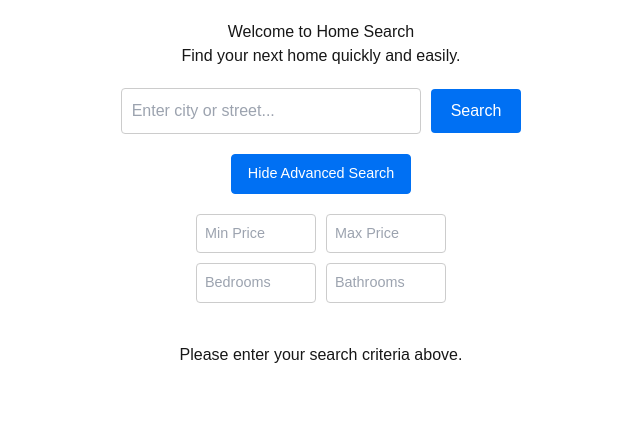
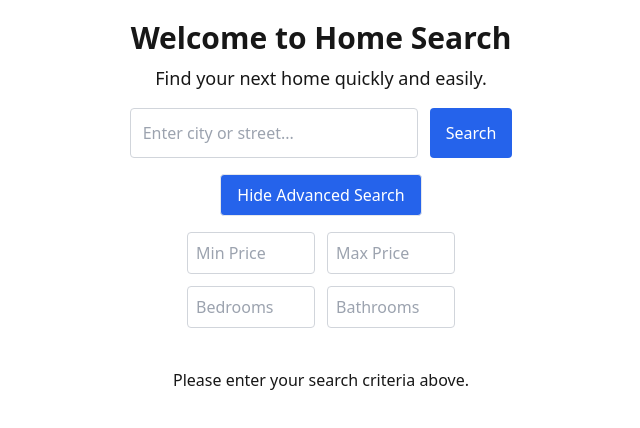
Before and after one commit to MarkGores/home-search, a Next.js app in the folder frontend/: page / in a window 1280 px wide. Both pictures are taken after a click on the button "Show Advanced Search". Shown: the top 428 px of the page, without its empty margins (319-959 px from the left). Built offline with nearby package versions, Linux system fonts and the light colour scheme.

Commit message:
added tailwind and swiper

```diff
--- /dev/null
+++ b/frontend/app/listing/[id]/swiper-modules.d.ts
@@ -0,0 +1,5 @@
+declare module "swiper" {
+    export * from "swiper/types";
+    export const Navigation: any;
+    export const Pagination: any;
+  }
--- a/frontend/app/page.tsx
+++ b/frontend/app/page.tsx
@@ -1,24 +1,24 @@
 "use client";
 
-import { useState } from 'react';
-import Link from 'next/link';
+import { useState } from "react";
+import Link from "next/link";
 
 export default function Home() {
-  // State for basic search
-  const [searchQuery, setSearchQuery] = useState('');
-  // Advanced search criteria state
+
+  // Basic search state
+  const [searchQuery, setSearchQuery] = useState("");
+  // Advanced search states
   const [advancedSearchVisible, setAdvancedSearchVisible] = useState(false);
-  const [priceMin, setPriceMin] = useState('');
-  const [priceMax, setPriceMax] = useState('');
-  const [bedrooms, setBedrooms] = useState('');
-  const [bathrooms, setBathrooms] = useState('');
-
-  // State for listings and feedback
+  const [priceMin, setPriceMin] = useState("");
+  const [priceMax, setPriceMax] = useState("");
+  const [bedrooms, setBedrooms] = useState("");
+  const [bathrooms, setBathrooms] = useState("");
+  // Listings and feedback
   const [listings, setListings] = useState<any[]>([]);
   const [loading, setLoading] = useState(false);
   const [error, setError] = useState<string | null>(null);
 
-  // Function to fetch all listings and then filter them based on the criteria
+  // Fetch listings from backend and filter based on criteria
   const handleSearch = async () => {
     // Only search if at least one criterion is provided
     if (
@@ -33,10 +33,9 @@ export default function Home() {
     setLoading(true);
     setError(null);
     try {
-      const res = await fetch('http://localhost:3001/api/listings');
-      if (!res.ok) throw new Error('Network response was not ok');
+      const res = await fetch("http://localhost:3001/api/listings");
+      if (!res.ok) throw new Error("Network response was not ok");
       const data = await res.json();
-      // Filter listings based on both basic and advanced criteria
       const filtered = data.filter((listing: any) => {
         // Basic search: by city or street name
         let matchesBasic = true;
@@ -47,7 +46,6 @@ export default function Home() {
             (listing.StreetName &&
               listing.StreetName.toLowerCase().includes(searchQuery.toLowerCase()));
         }
-
         // Advanced filters
         let matchesAdvanced = true;
         if (priceMin.trim()) {
@@ -57,11 +55,11 @@ export default function Home() {
           matchesAdvanced = matchesAdvanced && listing.ListPrice <= Number(priceMax);
         }
         if (bedrooms.trim()) {
-          // Assuming the JSON field for bedroom count is "BedroomsTotal"
+          // Assuming "BedroomsTotal" is the JSON field for bedroom count
           matchesAdvanced = matchesAdvanced && listing.BedroomsTotal >= Number(bedrooms);
         }
         if (bathrooms.trim()) {
-          // Assuming the JSON field for bathroom count is "BathroomsTotalInteger"
+          // Assuming "BathroomsTotalInteger" is the JSON field for bathroom count
           matchesAdvanced = matchesAdvanced && listing.BathroomsTotalInteger >= Number(bathrooms);
         }
         return matchesBasic && matchesAdvanced;
@@ -80,115 +78,68 @@ export default function Home() {
   };
 
   return (
-    <div style={{ padding: '20px', fontFamily: 'sans-serif' }}>
+    <div className="p-5 font-sans">
       {/* Hero Section */}
-      <header style={{ textAlign: 'center', marginBottom: '40px' }}>
-        <h1>Welcome to Home Search</h1>
-        <p>Find your next home quickly and easily.</p>
-        <form onSubmit={handleSubmit} style={{ marginTop: '20px' }}>
+      <header className="text-center mb-10">
+        <h1 className="text-3xl font-bold">Welcome to Home Search</h1>
+        <p className="mt-2 text-lg">Find your next home quickly and easily.</p>
+        <form onSubmit={handleSubmit} className="mt-4 flex justify-center">
           <input
             type="text"
             placeholder="Enter city or street..."
             value={searchQuery}
             onChange={(e) => setSearchQuery(e.target.value)}
-            style={{
-              padding: '10px',
-              width: '300px',
-              fontSize: '1rem',
-              border: '1px solid #ccc',
-              borderRadius: '4px',
-            }}
+            className="p-3 w-72 border border-gray-300 rounded focus:outline-none focus:ring-2 focus:ring-blue-500"
           />
           <button
             type="submit"
-            style={{
-              marginLeft: '10px',
-              padding: '10px 20px',
-              fontSize: '1rem',
-              cursor: 'pointer',
-              borderRadius: '4px',
-              border: 'none',
-              backgroundColor: '#0070f3',
-              color: '#fff',
-            }}
+            className="ml-3 px-4 py-3 bg-blue-600 text-white rounded hover:bg-blue-700 transition"
           >
             Search
           </button>
         </form>
-        <div style={{ marginTop: '20px' }}>
         <button
           onClick={() => setAdvancedSearchVisible(!advancedSearchVisible)}
-            style={{
-              padding: '8px 16px',
-              fontSize: '0.9rem',
-              cursor: 'pointer',
-              borderRadius: '4px',
-              border: '1px solid #0070f3',
-              backgroundColor: advancedSearchVisible ? '#0070f3' : '#fff',
-              color: advancedSearchVisible ? '#fff' : '#0070f3',
-            }}
+          className={`mt-4 px-4 py-2 rounded border ${
+            advancedSearchVisible
+              ? "bg-blue-600 text-white"
+              : "bg-white text-blue-600 border-blue-600"
+          } transition`}
         >
-            {advancedSearchVisible ? 'Hide Advanced Search' : 'Show Advanced Search'}
+          {advancedSearchVisible ? "Hide Advanced Search" : "Show Advanced Search"}
         </button>
-        </div>
         {advancedSearchVisible && (
-          <div style={{ marginTop: '20px', textAlign: 'center' }}>
-            <div style={{ marginBottom: '10px' }}>
+          <div className="mt-4 flex flex-col items-center space-y-3">
+            <div className="flex space-x-3">
               <input
                 type="number"
                 placeholder="Min Price"
                 value={priceMin}
                 onChange={(e) => setPriceMin(e.target.value)}
-                style={{
-                  padding: '8px',
-                  width: '120px',
-                  fontSize: '0.9rem',
-                  border: '1px solid #ccc',
-                  borderRadius: '4px',
-                  marginRight: '10px'
-                }}
+                className="p-2 w-32 border border-gray-300 rounded focus:outline-none focus:ring-2 focus:ring-blue-500"
               />
               <input
                 type="number"
                 placeholder="Max Price"
                 value={priceMax}
                 onChange={(e) => setPriceMax(e.target.value)}
-                style={{
-                  padding: '8px',
-                  width: '120px',
-                  fontSize: '0.9rem',
-                  border: '1px solid #ccc',
-                  borderRadius: '4px'
-                }}
+                className="p-2 w-32 border border-gray-300 rounded focus:outline-none focus:ring-2 focus:ring-blue-500"
               />
             </div>
-            <div style={{ marginBottom: '10px' }}>
+            <div className="flex space-x-3">
               <input
                 type="number"
                 placeholder="Bedrooms"
                 value={bedrooms}
                 onChange={(e) => setBedrooms(e.target.value)}
-                style={{
-                  padding: '8px',
-                  width: '120px',
-                  fontSize: '0.9rem',
-                  border: '1px solid #ccc',
-                  borderRadius: '4px',
-                  marginRight: '10px'
-                }}
+                className="p-2 w-32 border border-gray-300 rounded focus:outline-none focus:ring-2 focus:ring-blue-500"
               />
               <input
                 type="number"
                 placeholder="Bathrooms"
                 value={bathrooms}
                 onChange={(e) => setBathrooms(e.target.value)}
-                style={{
-                  padding: '8px',
-                  width: '120px',
-                  fontSize: '0.9rem',
-                  border: '1px solid #ccc',
-                  borderRadius: '4px'
-                }}
+                className="p-2 w-32 border border-gray-300 rounded focus:outline-none focus:ring-2 focus:ring-blue-500"
               />
             </div>
           </div>
@@ -199,62 +150,37 @@ export default function Home() {
       {loading && <p>Loading listings...</p>}
       {error && <p>Error: {error}</p>}
       {listings.length > 0 ? (
-        <ul style={{
-          listStyle: 'none',
-          padding: 0,
-          display: 'grid',
-          gridTemplateColumns: 'repeat(auto-fill, minmax(200px, 1fr))',
-          gap: '20px'
-        }}>
+        <ul className="grid grid-cols-1 sm:grid-cols-2 md:grid-cols-3 lg:grid-cols-4 gap-4">
           {listings.map((listing, index) => {
-            const address = `${listing.StreetNumber || ''} ${listing.StreetName || ''} ${listing.StreetSuffix || ''}`.trim();
-            const price = listing.ListPrice || 'N/A';
-            const city = listing.City || 'Unknown City';
+            const address = `${listing.StreetNumber || ""} ${listing.StreetName || ""} ${listing.StreetSuffix || ""}`.trim();
+            const price = listing.ListPrice || "N/A";
+            const city = listing.City || "Unknown City";
             const imageUrl =
               listing.Media && listing.Media.length > 0
                 ? listing.Media[0].MediaURL
                 : null;
-            const key = `${(listing.ListingId || listing.ListingKey) ?? 'listing'}-${index}`;
-
+            const key = `${(listing.ListingId || listing.ListingKey) ?? "listing"}-${index}`;
             return (
-              <li
-                key={key}
-                style={{
-                  border: '1px solid #ccc',
-                  borderRadius: '4px',
-                  overflow: 'hidden',
-                  padding: '10px',
-                  backgroundColor: '#fff'
-                }}
-              >
+              <li key={key} className="border rounded overflow-hidden bg-white p-4">
                 <Link href={`/listing/${listing.ListingKey || listing.ListingId}`}>
-                  <div style={{ textDecoration: 'none', color: 'inherit', cursor: 'pointer' }}>
-                    <div style={{
-                      height: '120px',
-                      width: '100%',
-                      overflow: 'hidden',
-                      display: 'flex',
-                      justifyContent: 'center',
-                      alignItems: 'center',
-                      marginBottom: '10px'
-                    }}>
+                  <div className="cursor-pointer">
+                    <div className="h-32 w-full overflow-hidden flex justify-center items-center mb-2">
                       {imageUrl ? (
                         <img
                           src={imageUrl}
                           alt={address}
-                          style={{ maxWidth: '100%', maxHeight: '100%', objectFit: 'cover' }}
+                          className="object-cover w-full h-full"
                         />
                       ) : (
-                        <p>No image available</p>
+                        <p className="text-sm text-center">No image available</p>
                       )}
                     </div>
-                    <h3 style={{ fontSize: '1rem', margin: '0 0 5px' }}>{address || 'No Address Provided'}</h3>
-                    <p style={{ fontSize: '0.9rem', margin: '0' }}>{city} — ${price}</p>
-                    {/* Display the listing broker info */}
+                    <h3 className="text-base font-semibold mb-1">
+                      {address || "No Address Provided"}
+                    </h3>
+                    <p className="text-sm mb-1">{city} — ${price}</p>
                     {listing.ListOfficeName && (
-                      <p style={{ fontSize: '0.8rem', margin: '5px 0 0', color: '#555' }}>
-                        {listing.ListOfficeName}
-                      </p>
+                      <p className="text-xs text-gray-600">{listing.ListOfficeName}</p>
                     )}
                   </div>
                 </Link>
@@ -264,12 +190,12 @@ export default function Home() {
         </ul>
       ) : (
         !loading && (
-          <p style={{ textAlign: 'center' }}>
-            {(searchQuery.trim() ||
+          <p className="text-center">
+            {searchQuery.trim() ||
             priceMin ||
             priceMax ||
             bedrooms ||
-              bathrooms)
+            bathrooms
               ? "No listings found. Please adjust your search criteria."
               : "Please enter your search criteria above."}
           </p>
--- /dev/null
+++ b/frontend/postcss.config.js
@@ -0,0 +1,6 @@
+module.exports = {
+  plugins: {
+    tailwindcss: {},
+    autoprefixer: {},
+  },
+}
```
Also changed, not shown: frontend/app/listing/[id]/page.tsx (+78 -24 lines), frontend/package.json (+7 -5 lines), frontend/tailwind.config.js (added, +12 -0 lines), 1 other file (tests, documents, lock files or other folders). Lines whose indentation alone changed are shown as unchanged.
